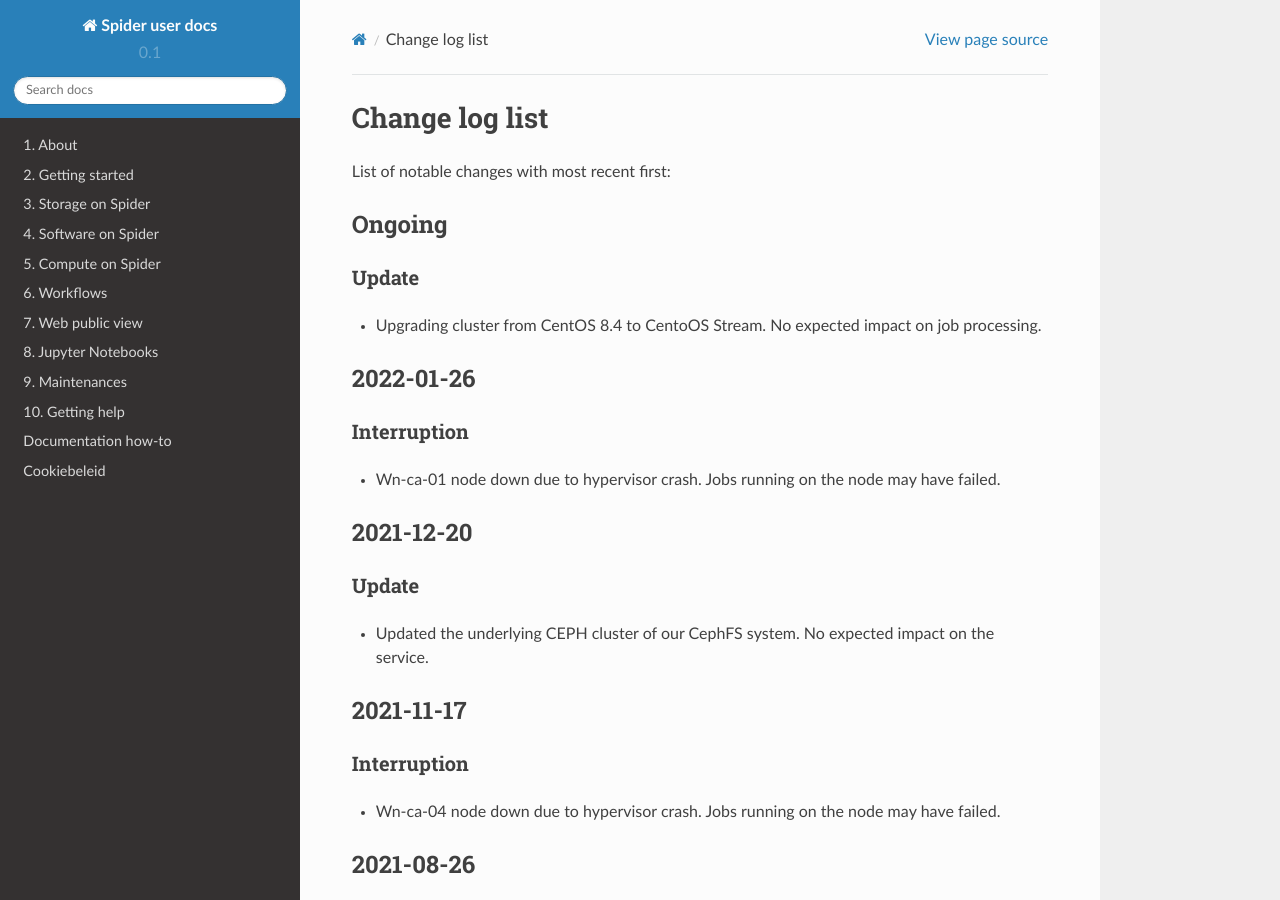
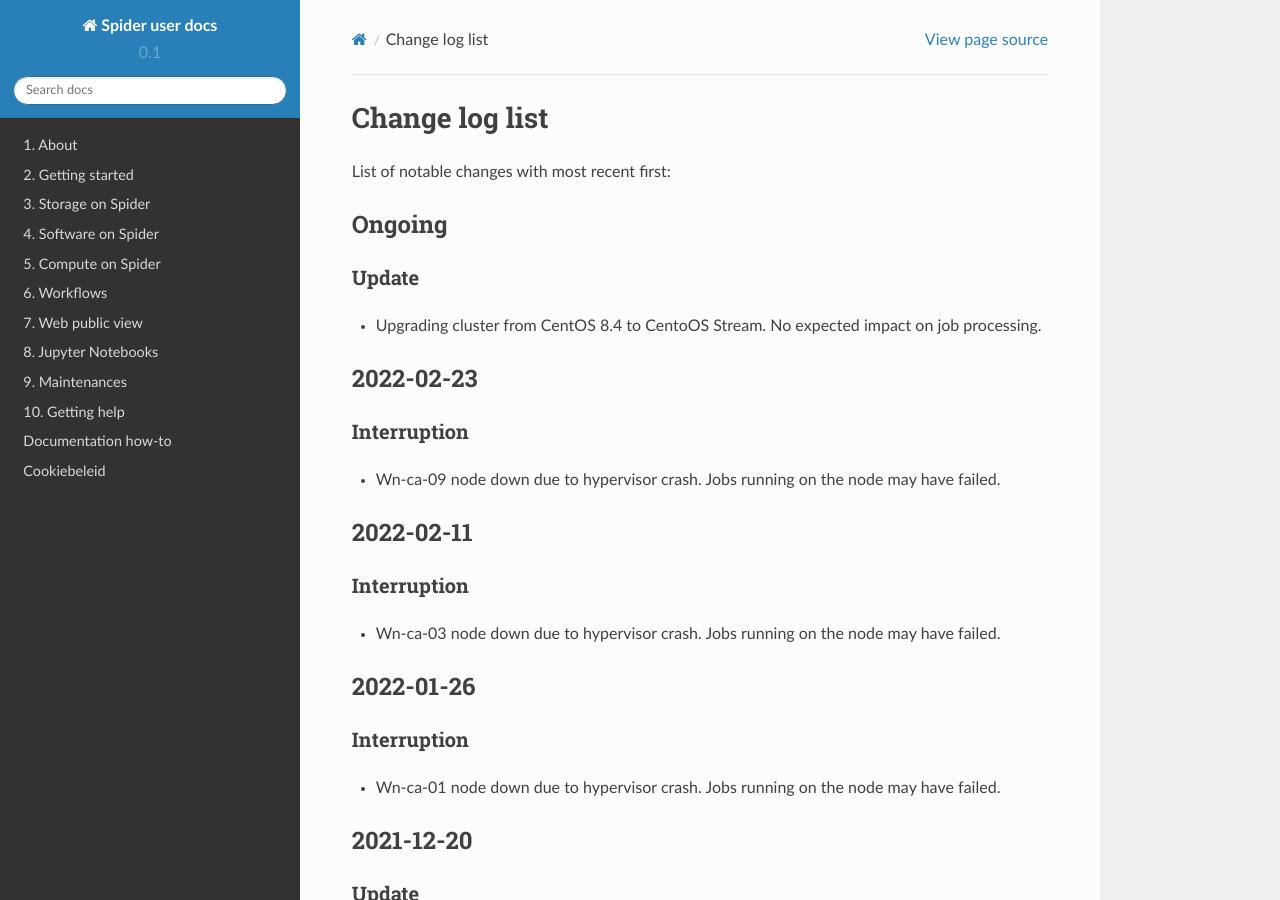
Before and after one commit to sara-nl/spiderdocs, a Sphinx documentation site: the page built from source/Pages/maintenance/change_log_list.rst, in a window 1280 px wide and 900 px high. Built offline with Sphinx 7.4.7 and the Read the Docs theme 2.0.0, drawn with Linux system fonts in a browser that asks for light colours.

Commit message:
Update change_log_list.rst

```diff
--- a/source/Pages/maintenance/change_log_list.rst
+++ b/source/Pages/maintenance/change_log_list.rst
@@ -14,6 +14,24 @@ Update
 ==========
 
 * Upgrading cluster from CentOS 8.4 to CentoOS Stream. No expected impact on job processing.
+
+==========
+2022-02-23
+==========
+
+Interruption
+============
+
+* Wn-ca-09 node down due to hypervisor crash. Jobs running on the node may have failed.
+
+==========
+2022-02-11
+==========
+
+Interruption
+============
+
+* Wn-ca-03 node down due to hypervisor crash. Jobs running on the node may have failed.
 
 ==========
 2022-01-26
```
